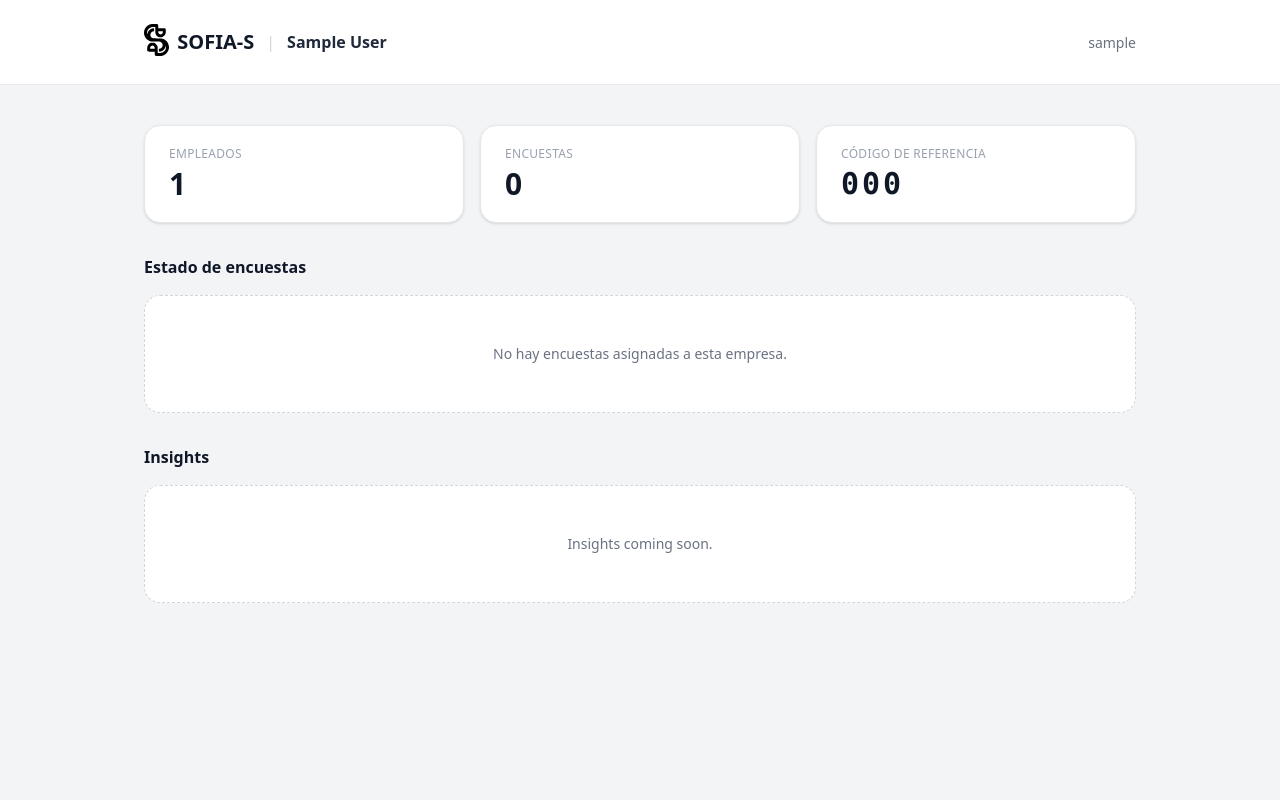
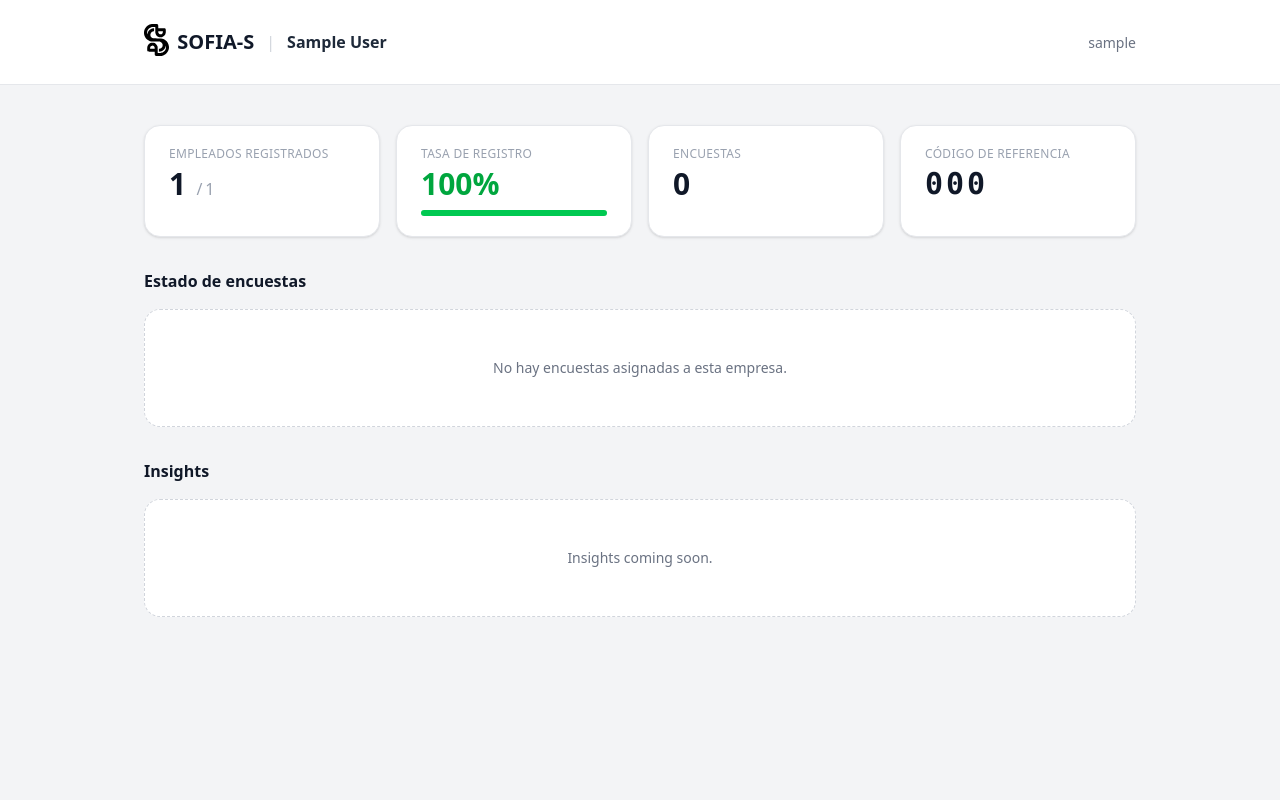
Before and after one commit to mapstermind/sofias, a Django app: page /tablero-empresa/ in a window 1280 px wide. Run offline with Django 5.2, Linux system fonts and the light colour scheme; a user stored in the database is signed in; tables that the repository leaves empty hold one stand-in row (values such as "Sample post"); data that the repository does not hold is empty.

Commit message:
Added expected employee count; limit submissions to 1; allow edit.

```diff
--- a/apps/accounts/models.py
+++ b/apps/accounts/models.py
@@ -23,6 +23,7 @@ class Company(models.Model):
     name = models.CharField(max_length=255)
     legal_name = models.CharField(max_length=255)
     reference_code = models.CharField(max_length=5, unique=True, blank=True)
+    expected_employee_count = models.PositiveIntegerField(null=True, blank=True)
     created_at = models.DateTimeField(auto_now_add=True)
     updated_at = models.DateTimeField(auto_now=True)
 
--- a/apps/core/views.py
+++ b/apps/core/views.py
@@ -120,6 +120,11 @@ class CompanyDashboardView(LoginRequiredMixin, View):
 
         member_count = company.members.count()
 
+        expected = company.expected_employee_count
+        registration_rate = (
+            round(member_count / expected * 100) if expected else None
+        )
+
         assignments = (
             SurveyAssignment.objects.filter(company=company)
             .select_related("version__template")
@@ -154,6 +159,8 @@ class CompanyDashboardView(LoginRequiredMixin, View):
             {
                 "company": company,
                 "member_count": member_count,
+                "expected_employee_count": expected,
+                "registration_rate": registration_rate,
                 "assignment_data": assignment_data,
                 "is_admin_view": reference_code is not None,
             },
--- a/static/css/output.css
+++ b/static/css/output.css
@@ -10,11 +10,15 @@
     --color-red-50: oklch(97.1% 0.013 17.38);
     --color-red-200: oklch(88.5% 0.062 18.334);
     --color-red-300: oklch(80.8% 0.114 19.571);
+    --color-red-400: oklch(70.4% 0.191 22.216);
     --color-red-500: oklch(63.7% 0.237 25.331);
     --color-red-600: oklch(57.7% 0.245 27.325);
     --color-red-700: oklch(50.5% 0.213 27.518);
+    --color-yellow-400: oklch(85.2% 0.199 91.936);
+    --color-yellow-500: oklch(79.5% 0.184 86.047);
     --color-green-50: oklch(98.2% 0.018 155.826);
     --color-green-100: oklch(96.2% 0.044 156.743);
+    --color-green-500: oklch(72.3% 0.219 149.579);
     --color-green-600: oklch(62.7% 0.194 149.214);
     --color-green-700: oklch(52.7% 0.154 150.069);
     --color-indigo-50: oklch(96.2% 0.018 272.314);
@@ -52,6 +56,7 @@
     --text-2xl--line-height: calc(2 / 1.5);
     --text-3xl: 1.875rem;
     --text-3xl--line-height: calc(2.25 / 1.875);
+    --font-weight-normal: 400;
     --font-weight-medium: 500;
     --font-weight-semibold: 600;
     --font-weight-bold: 700;
@@ -228,9 +233,6 @@
   .end {
     inset-inline-end: var(--spacing);
   }
-  .col-span-2 {
-    grid-column: span 2 / span 2;
-  }
   .mx-auto {
     margin-inline: auto;
   }
@@ -302,6 +304,9 @@
   }
   .table {
     display: table;
+  }
+  .h-1\.5 {
+    height: calc(var(--spacing) * 1.5);
   }
   .h-2 {
     height: calc(var(--spacing) * 2);
@@ -473,6 +478,9 @@
   .bg-green-100 {
     background-color: var(--color-green-100);
   }
+  .bg-green-500 {
+    background-color: var(--color-green-500);
+  }
   .bg-indigo-50 {
     background-color: var(--color-indigo-50);
   }
@@ -485,8 +493,14 @@
   .bg-red-50 {
     background-color: var(--color-red-50);
   }
+  .bg-red-400 {
+    background-color: var(--color-red-400);
+  }
   .bg-white {
     background-color: var(--color-white);
+  }
+  .bg-yellow-400 {
+    background-color: var(--color-yellow-400);
   }
   .p-5 {
     padding: calc(var(--spacing) * 5);
@@ -594,6 +608,10 @@
     --tw-font-weight: var(--font-weight-medium);
     font-weight: var(--font-weight-medium);
   }
+  .font-normal {
+    --tw-font-weight: var(--font-weight-normal);
+    font-weight: var(--font-weight-normal);
+  }
   .font-semibold {
     --tw-font-weight: var(--font-weight-semibold);
     font-weight: var(--font-weight-semibold);
@@ -651,8 +669,14 @@
   .text-white {
     color: var(--color-white);
   }
+  .text-yellow-500 {
+    color: var(--color-yellow-500);
+  }
   .uppercase {
     text-transform: uppercase;
+  }
+  .italic {
+    font-style: italic;
   }
   .shadow-sm {
     --tw-shadow: 0 1px 3px 0 var(--tw-shadow-color, rgb(0 0 0 / 0.1)), 0 1px 2px -1px var(--tw-shadow-color, rgb(0 0 0 / 0.1));
@@ -739,6 +763,13 @@
       }
     }
   }
+  .hover\:bg-indigo-700 {
+    &:hover {
+      @media (hover: hover) {
+        background-color: var(--color-indigo-700);
+      }
+    }
+  }
   .hover\:text-gray-600 {
     &:hover {
       @media (hover: hover) {
@@ -807,19 +838,19 @@
       outline-style: none;
     }
   }
-  .sm\:col-span-1 {
-    @media (width >= 40rem) {
-      grid-column: span 1 / span 1;
-    }
-  }
   .sm\:grid-cols-2 {
     @media (width >= 40rem) {
       grid-template-columns: repeat(2, minmax(0, 1fr));
     }
   }
-  .sm\:grid-cols-3 {
+  .sm\:grid-cols-4 {
     @media (width >= 40rem) {
-      grid-template-columns: repeat(3, minmax(0, 1fr));
+      grid-template-columns: repeat(4, minmax(0, 1fr));
+    }
+  }
+  .sm\:flex-row {
+    @media (width >= 40rem) {
+      flex-direction: row;
     }
   }
   .lg\:grid-cols-3 {
--- a/templates/core/company_dashboard.html
+++ b/templates/core/company_dashboard.html
@@ -15,16 +15,35 @@
 
 {% block content %}
   {# Summary strip #}
-  <div class="grid grid-cols-2 gap-4 sm:grid-cols-3">
+  <div class="grid grid-cols-2 gap-4 sm:grid-cols-4">
     <div class="bg-white rounded-2xl border border-gray-200 shadow-sm px-6 py-5">
-      <dt class="text-xs font-medium text-gray-400 uppercase tracking-wide">Empleados</dt>
-      <dd class="mt-1 text-3xl font-bold text-gray-900">{{ member_count }}</dd>
+      <dt class="text-xs font-medium text-gray-400 uppercase tracking-wide">Empleados registrados</dt>
+      <dd class="mt-1 text-3xl font-bold text-gray-900">
+        {{ member_count }}
+        {% if expected_employee_count %}
+          <span class="text-base font-normal text-gray-400">&thinsp;/&thinsp;{{ expected_employee_count }}</span>
+        {% endif %}
+      </dd>
+    </div>
+    <div class="bg-white rounded-2xl border border-gray-200 shadow-sm px-6 py-5">
+      <dt class="text-xs font-medium text-gray-400 uppercase tracking-wide">Tasa de registro</dt>
+      {% if registration_rate is not None %}
+        <dd class="mt-1 text-3xl font-bold {% if registration_rate >= 80 %}text-green-600{% elif registration_rate >= 50 %}text-yellow-500{% else %}text-red-500{% endif %}">
+          {{ registration_rate }}%
+        </dd>
+        <div class="mt-2 h-1.5 w-full rounded-full bg-gray-100">
+          <div class="h-1.5 rounded-full {% if registration_rate >= 80 %}bg-green-500{% elif registration_rate >= 50 %}bg-yellow-400{% else %}bg-red-400{% endif %} transition-all"
+               style="width: {{ registration_rate }}%"></div>
+        </div>
+      {% else %}
+        <dd class="mt-1 text-sm text-gray-400 italic">Sin datos</dd>
+      {% endif %}
     </div>
     <div class="bg-white rounded-2xl border border-gray-200 shadow-sm px-6 py-5">
       <dt class="text-xs font-medium text-gray-400 uppercase tracking-wide">Encuestas</dt>
       <dd class="mt-1 text-3xl font-bold text-gray-900">{{ assignment_data|length }}</dd>
     </div>
-    <div class="bg-white rounded-2xl border border-gray-200 shadow-sm px-6 py-5 col-span-2 sm:col-span-1">
+    <div class="bg-white rounded-2xl border border-gray-200 shadow-sm px-6 py-5">
       <dt class="text-xs font-medium text-gray-400 uppercase tracking-wide">Código de referencia</dt>
       <dd class="mt-1 text-3xl font-bold font-mono tracking-widest text-gray-900">{{ company.reference_code }}</dd>
     </div>
--- a/templates/surveys/survey_detail.html
+++ b/templates/surveys/survey_detail.html
@@ -47,7 +47,7 @@
     <div class="mt-8">
       <button type="submit"
         class="w-full rounded-lg bg-indigo-600 px-6 py-3 text-base font-semibold text-white shadow-sm hover:bg-indigo-500 focus:outline-none focus:ring-2 focus:ring-indigo-600 focus:ring-offset-2 transition-colors">
-        Submit
+        {% if is_edit %}Actualizar respuesta{% else %}Enviar{% endif %}
       </button>
     </div>
 
```
Also changed, not shown: apps/responses/models.py (+7 -0 lines), apps/surveys/templatetags/survey_extras.py (added, +10 -0 lines), apps/surveys/views.py (+42 -8 lines), templates/surveys/_question.html (+13 -1 lines), templates/surveys/survey_submitted.html (+10 -4 lines), apps/accounts/migrations/0001_initial.py, apps/accounts/migrations/0002_role.py (deleted), apps/accounts/migrations/0003_emailotp_alter_user_email.py (deleted), apps/responses/migrations/0001_initial.py, apps/surveys/migrations/0001_initial.py, apps/surveys/templatetags/__init__.py (added).
